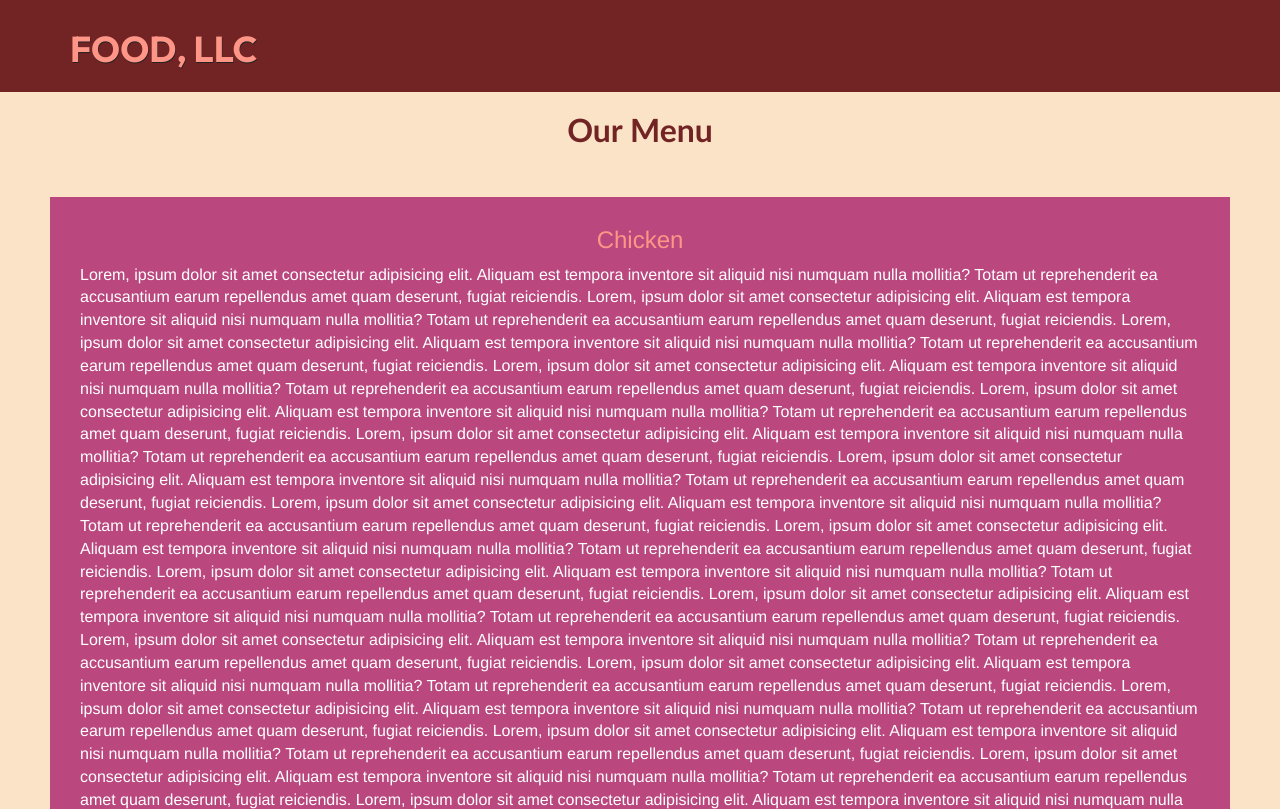
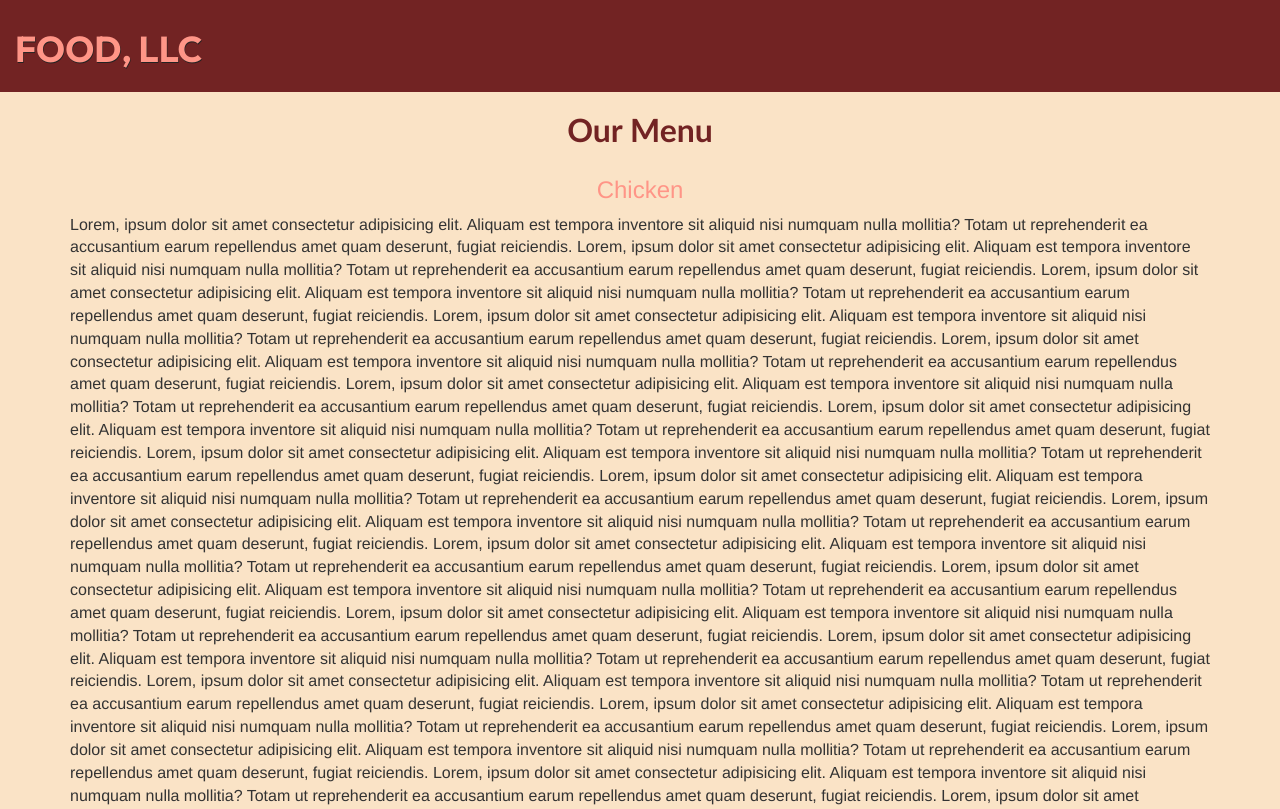
Before and after one commit to Sanchita210507/Module-3-Assignment, a plain HTML site: page index.html in a window 1280 px wide. Shown: the top 809 px of the page. Drawn offline with Linux system fonts and the light colour scheme.

Commit message:
Update index.html

```diff
--- a/index.html
+++ b/index.html
@@ -14,7 +14,7 @@
 <body>
     <header>
         <nav id="header-nav" class="navbar navbar-default">
-            <div class="container">
+            <div class="container-fluid">
                 <div class="navbar-header">
                     <a class="navbar-brand" href="./index.html"><h1>Food, LLC</h1></a>
                     <button type="button" class="navbar-toggle collapsed" data-toggle="collapse"
@@ -44,9 +44,11 @@
         </nav>
     </header>
 
-    <h2>Our Menu</h2>
+    <h2 class="text-center">Our Menu</h2>
 
-    <div class="para">
+    <div class="container">
+        <div class="row section-tall">
+        <div class="col-xs-12">
         <h3>Chicken</h3>
         <p>Lorem, ipsum dolor sit amet consectetur adipisicing elit.
             Aliquam est tempora inventore sit aliquid nisi numquam nulla
@@ -252,7 +254,9 @@
             Aliquam est tempora inventore sit aliquid nisi numquam nulla
             mollitia? Totam ut reprehenderit ea accusantium earum
             repellendus amet quam deserunt, fugiat reiciendis.</p>
-    </div>
+        </div>
+        </div>
+        </div>
     <script src="js/jquery-3.7.1.min.js"></script>
     <script src="js/bootstrap.min.js"></script>
 
```
